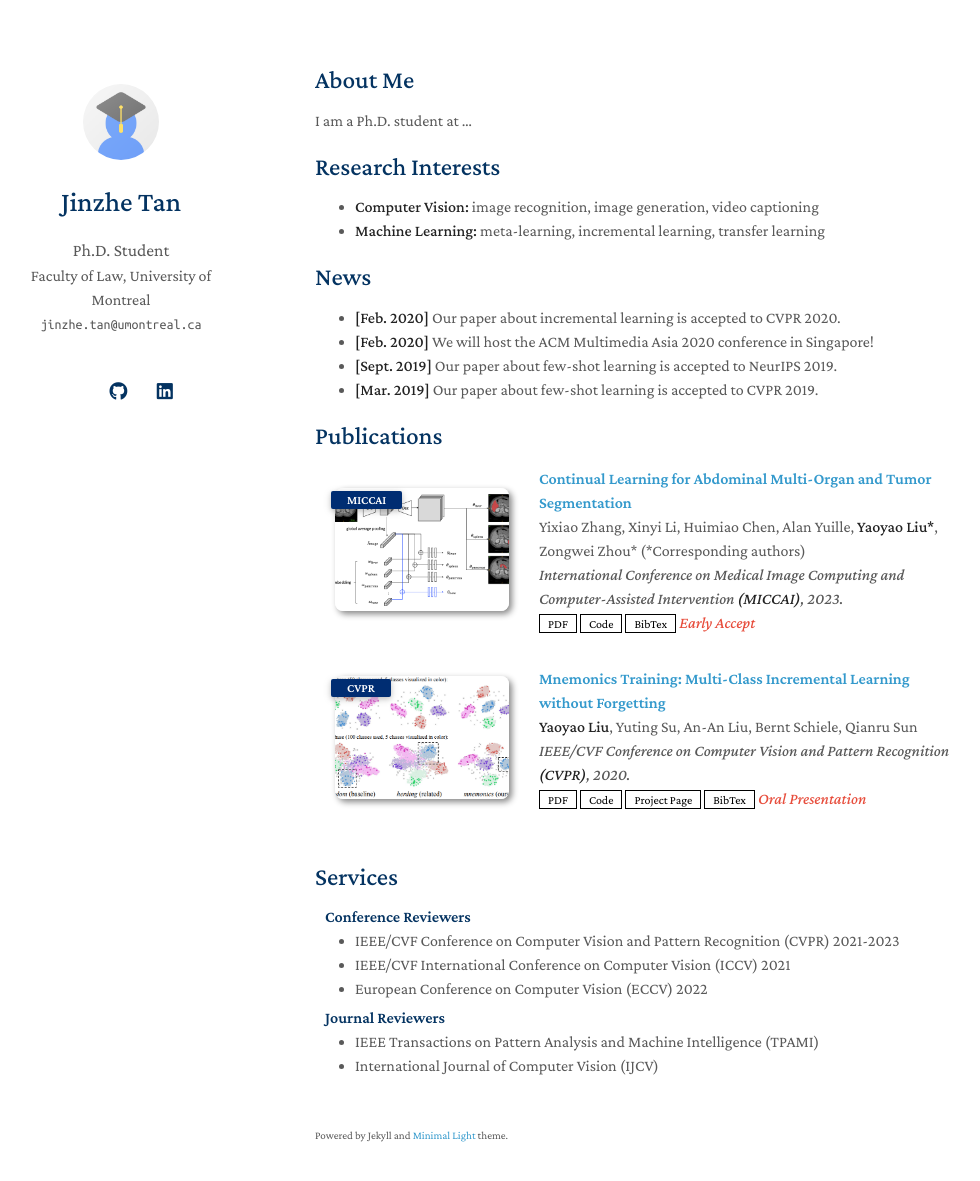
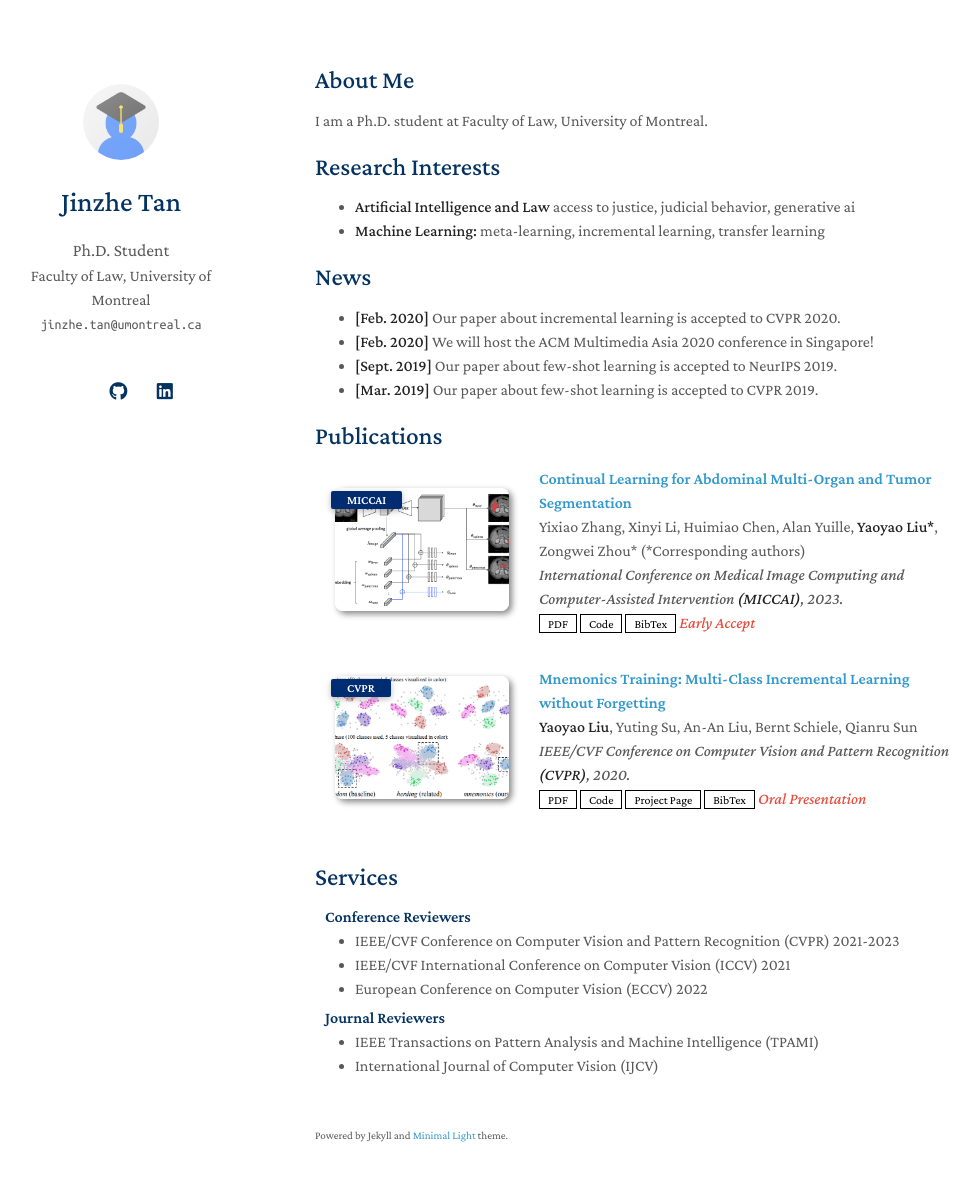
Before and after one commit to JinzheTan/jinzhetan.github.io, a Jekyll site: the page built from index.md, in a window 1280 px wide and 1216 px high. Shown: the top 1181 px of the window, without its empty margins (155-1135 px from the left). Built offline with Jekyll 4.4.1, drawn with Linux system fonts in a browser that asks for light colours; nearby versions of some CDN libraries; a style sheet for code colours, icons or effects is not loaded; our own code applies the rules of GitHub Pages for plain Markdown files.

Commit message:
Update index.md

```diff
--- a/index.md
+++ b/index.md
@@ -4,11 +4,11 @@ layout: homepage
 
 ## About Me
 
-I am a Ph.D. student at ...
+I am a Ph.D. student at Faculty of Law, University of Montreal.
 
 ## Research Interests
 
-- **Computer Vision:** image recognition, image generation, video captioning
+- **Artificial Intelligence and Law** access to justice, judicial behavior, generative ai
 - **Machine Learning:** meta-learning, incremental learning, transfer learning
 
 ## News
```
